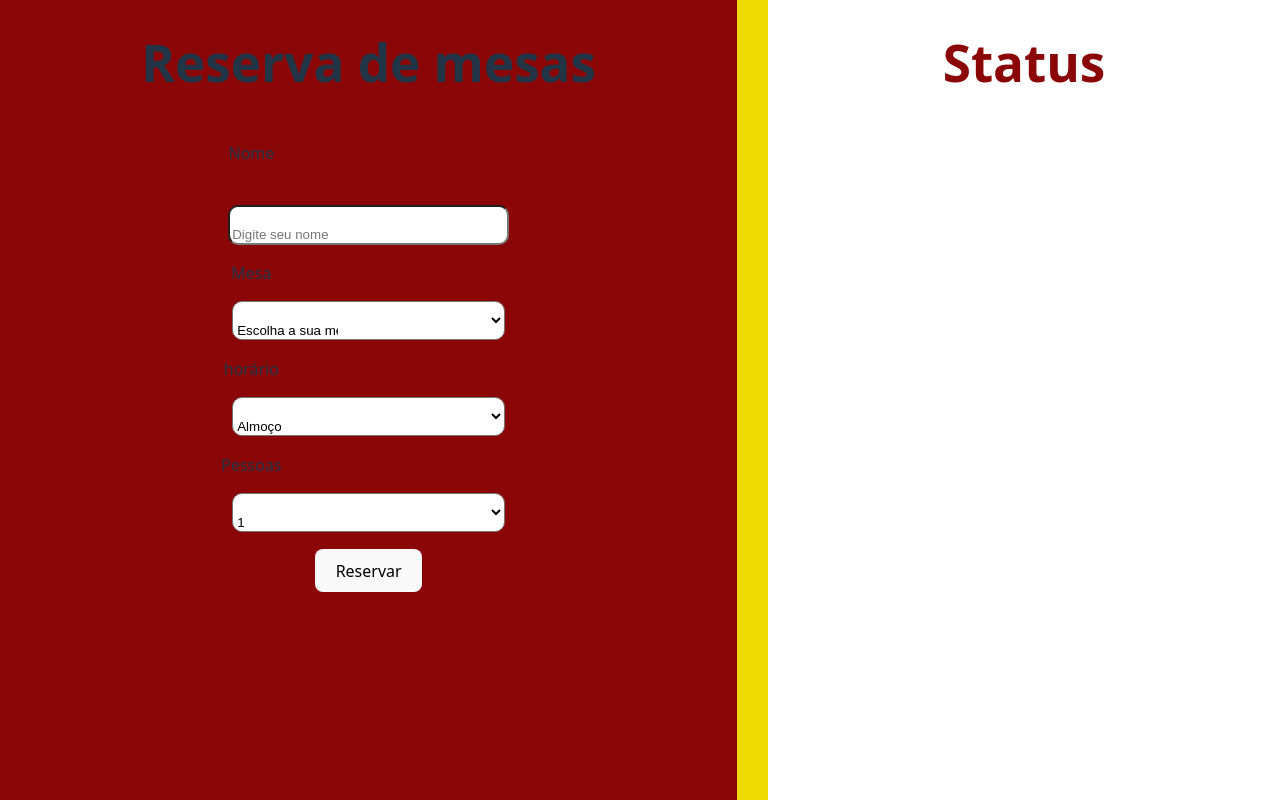
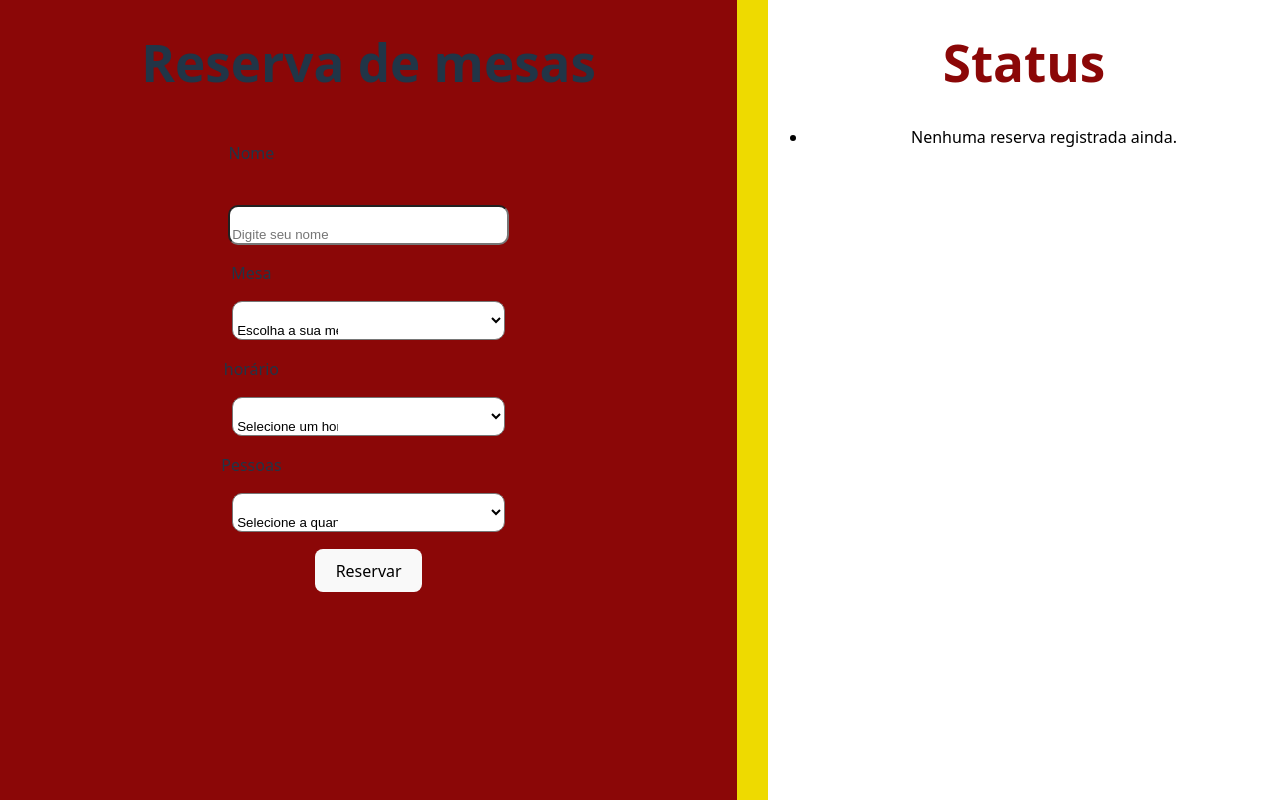
Before and after one commit to Monteiro1000/reservar-mesa, a React (Vite) app in the folder Código/reservar-mesa/: page / in a window 1280 px wide. Built offline with nearby package versions, Linux system fonts and the light colour scheme.

Commit message:
Atualização do servidor

```diff
--- a/Código/reservar-mesa/estilo/style.css
+++ b/Código/reservar-mesa/estilo/style.css
@@ -77,3 +77,6 @@ select{
 .pcolor {
     color: #EEDA00;
 }
+.lista_status li {
+    color: black;
+}
--- a/Código/reservar-mesa/src/component/form.jsx
+++ b/Código/reservar-mesa/src/component/form.jsx
@@ -6,6 +6,7 @@ function reservaForm() {
     const [horario, setHorario] = useState('');
     const [pessoas, setPessoas] = useState('');
     const [mensagem, setMensagem] = useState('');
+    const [reservas, setReservas] = useState('');
     const handleSubmit = async (e) => {
         e.preventDefault();
         const resposta = await fetch('http://localhost:3000/api/reserva', {
@@ -14,7 +15,8 @@ function reservaForm() {
             body: JSON.stringify({ nome, mesa, horario, pessoas })
         });
         const dados = await resposta.json();
-        setMensagem(dados);
+        setMensagem(dados.mensagem);
+        setReservas(dados.reservas)
     };
 
     return (
@@ -36,11 +38,11 @@ function reservaForm() {
                         <p>Mesa</p>
                         <select name="mesa" id="imesa" value={mesa} onChange={(e) => setMesa(e.target.value)} >
                             <option value="">Escolha a sua mesa</option>
-                            <option value="mesa1">Mesa 1</option>
-                            <option value="mesa2">Mesa 2</option>
-                            <option value="mesa3">Mesa 3</option>
-                            <option value="mesa4">Mesa 4</option>
-                            <option value="mesa5">Mesa 5</option>
+                            <option value="1">Mesa 1</option>
+                            <option value="2">Mesa 2</option>
+                            <option value="3">Mesa 3</option>
+                            <option value="4">Mesa 4</option>
+                            <option value="5">Mesa 5</option>
 
                         </select>
                     </div>
@@ -48,6 +50,7 @@ function reservaForm() {
                     <div id="horario">
                         <p>horário</p>
                         <select name="horario" id="ihorario" value={horario} onChange={(e) => setHorario(e.target.value)} >
+                            <option value="">Selecione um horário</option>
                             <option value="almoco">Almoço</option>
                             <option value="jantar">Jantar</option>
 
@@ -58,10 +61,11 @@ function reservaForm() {
                     <div id="pessoas">
                         <p>Pessoas</p>
                         <select name="pessoas" id="ipessoas" value={pessoas} onChange={(e) => setPessoas(e.target.value)} >
-                            <option value="pessoa1"> 1</option>
-                            <option value="pessoa2"> 2</option>
-                            <option value="pessoa3"> 3</option>
-                            <option value="pessoa4"> 4</option>
+                            <option value="">Selecione a quantidade de pessoas</option>
+                            <option value="1"> 1</option>
+                            <option value="2"> 2</option>
+                            <option value="3"> 3</option>
+                            <option value="4"> 4</option>
                         </select>
 
                     </div>
@@ -81,7 +85,15 @@ function reservaForm() {
 
             <div className="status">
                 <h1>Status</h1>
-
+                <ul className="lista_status">
+                    {reservas && reservas.length > 0 ? (
+                    reservas.map((r, i) => (
+                        <li key={i}>Mesa {r.mesa} - {r.horario} - {r.nome} ({r.pessoas}(as))</li>
+                    ))
+                    ) : (
+                        <li>Nenhuma reserva registrada ainda.</li>
+                    )}
+                </ul>
             </div>
 
 
```
Also changed, not shown: 1 other file (tests, documents, lock files or other folders).
